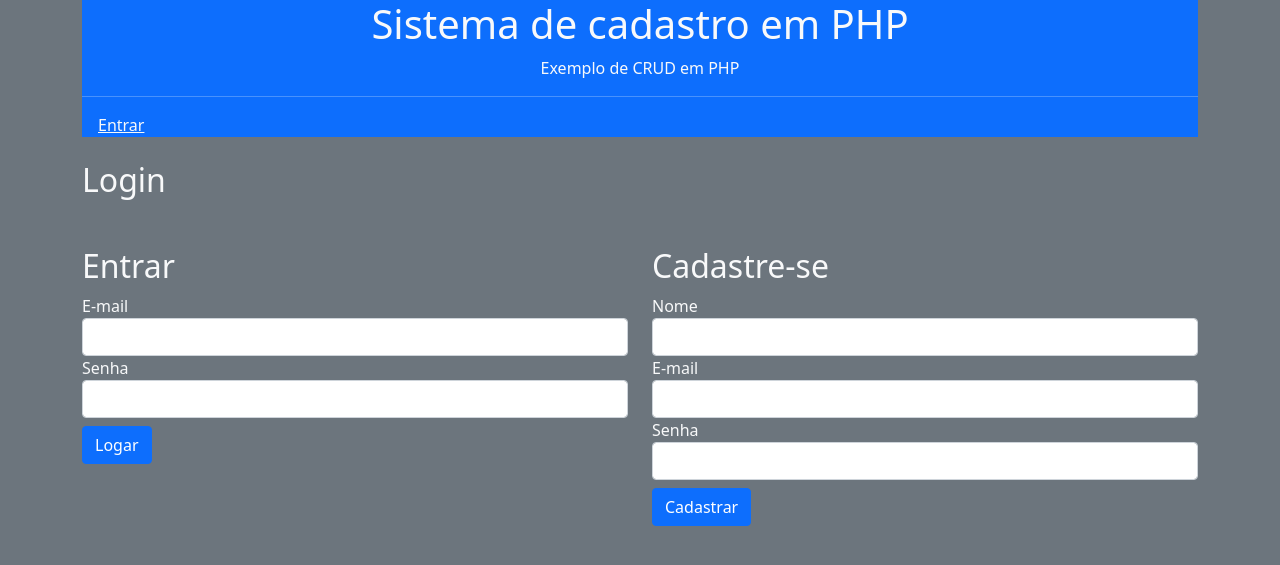
After one commit to leabru29/CRUD-PHP-POO, a PHP site: page /login.php in a window 1280 px wide. The commit adds this page. Shown: the top 565 px of the page. Run offline with PHP 8.4, Linux system fonts and the light colour scheme; some libraries are stand-ins or nearby versions.

Commit message:
Inserindo tela de login e cadastro de usuarios

```diff
--- /dev/null
+++ b/app/Session/Login.php
@@ -0,0 +1,57 @@
+<?php
+
+
+namespace App\Session;
+
+class Login{
+
+    private static function init(){
+        if (session_status() !== PHP_SESSION_ACTIVE) {
+            session_start();
+        }
+    }
+
+    public static function logarUsuario($obUsuario){
+        self::init();
+        $_SESSION['user'] = [
+            'id'    => $obUsuario->id,
+            'name'  => $obUsuario->name,
+            'email' => $obUsuario->email
+        ];
+
+        header('location: index.php');
+        exit;
+    }
+
+    public static function obterUsuarioLogado(){
+        self::init();
+
+        return self::estaLogado() ? $_SESSION['user'] : null;
+    }
+
+    public static function estaLogado(){
+        self::init();
+        return isset($_SESSION['user']['id']);
+    }
+
+    public static function requerLogin(){
+        if(!self::estaLogado()){
+            header('location:login.php');
+            exit;
+        }
+    }
+
+    public static function deslogaUsuario(){
+        self::init();
+        session_destroy();
+
+        header('location:login.php');
+        exit;
+    }
+
+    public static function requerDeslogar(){
+        if(self::estaLogado()){
+            header('location:index.php');
+        }
+    }
+}
--- a/cadastrar.php
+++ b/cadastrar.php
@@ -1,6 +1,8 @@
 <?php
 
 include __DIR__.'/vendor/autoload.php';
+use \App\Session\Login;
+Login::requerLogin();
 
 define('TITLE','Novo Grupo');
 
--- a/editar.php
+++ b/editar.php
@@ -1,6 +1,8 @@
 <?php
 
 include __DIR__.'/vendor/autoload.php';
+use \App\Session\Login;
+Login::requerLogin();
 
 define('TITLE','Editar Grupo');
 
--- a/excluir.php
+++ b/excluir.php
@@ -1,6 +1,8 @@
 <?php
 
 include __DIR__.'/vendor/autoload.php';
+use \App\Session\Login;
+Login::requerLogin();
 
 define('TITLE','Excluir grupo');
 
--- a/includes/header.php
+++ b/includes/header.php
@@ -1,3 +1,12 @@
+<?php
+use \App\Session\Login;
+
+$usuarioLogado = Login::obterUsuarioLogado();
+
+$usuario = $usuarioLogado ? $usuarioLogado['name'].'<a href="logout.php" class="text-light font-weight-bold mx-2">Sair</a>' : '<a href="login.php" class="font-weight-bold text-light mx-2">Entrar</a>';
+
+?>
+
 <!doctype html>
 <html lang="en">
   <head>
@@ -15,4 +24,9 @@
       <div class="jumbotron text-center bg-primary">
         <h1>Sistema de cadastro em PHP</h1>
         <p>Exemplo de CRUD em PHP</p>
+
+        <hr class="border-light">
+        <div class="d-flex justify-content-start m-2">
+          <?=$usuario?>
+        </div>
       </div>
--- /dev/null
+++ b/includes/login-formulario.php
@@ -0,0 +1,51 @@
+<?php
+
+$alertaLogin = strlen($alertaLogin) ? '<div class="alert alert-danger">'.$alertaLogin.'</div>' : '';
+$alertaCadastro = strlen($alertaCadastro) ? '<div class="alert alert-danger">'.$alertaCadastro.'</div>' : '';
+
+?>
+<main>
+
+	<h2 class="mt-4 bold">Login</h2>
+
+	<div class="row mt-5">
+		<div class="col">
+			<h2>Entrar</h2>
+			<form method="POST">
+				<?=$alertaLogin?>
+				<div class="form-group">
+					<label>E-mail</label>
+					<input type="email" name="email" class="form-control" required>
+				</div>
+				<div class="form-group">
+					<label>Senha</label>
+					<input type="password" name="senha" class="form-control" required>
+				</div>
+				<div class="form-group">
+					<button class="btn btn-primary mt-2" type="submit" name="acao" value="logar">Logar</button>
+				</div>
+			</form>
+		</div>
+		<div class="col">
+			<h2>Cadastre-se</h2>
+			<form method="POST">
+			<?=$alertaCadastro?>
+				<div class="form-group">
+					<label>Nome</label>
+					<input type="text" name="nome" class="form-control" required>
+				</div>
+				<div class="form-group">
+					<label>E-mail</label>
+					<input type="email" name="email" class="form-control" required>
+				</div>
+				<div class="form-group">
+					<label>Senha</label>
+					<input type="password" name="senha" class="form-control" required>
+				</div>
+				<div class="form-group">
+					<button class="btn btn-primary mt-2" type="submit" name="acao" value="cadastrar">Cadastrar</button>
+				</div>
+			</form>
+		</div>
+	</div>
+</main>
--- a/index.php
+++ b/index.php
@@ -1,7 +1,8 @@
 <?php
 
 require __DIR__.'/vendor/autoload.php';
-
+use \App\Session\Login;
+Login::requerLogin();
 use \App\Entidades\grupoProduto;
 use \App\Db\Paginacao;
 
--- /dev/null
+++ b/login.php
@@ -0,0 +1,50 @@
+<?php
+
+require __DIR__.'/vendor/autoload.php';
+
+use \App\Session\Login;
+use \App\Entidades\Usuario;
+
+Login::requerDeslogar();
+
+$alertaLogin = '';
+$alertaCadastro = '';
+
+if(isset($_POST['acao'])){
+    switch ($_POST['acao']) {
+        case 'logar':
+
+            $obUsuario = Usuario::obterUsuarioPorEmail($_POST['email']);
+            if (!$obUsuario instanceof Usuario || !password_verify($_POST['senha'],$obUsuario->password)) {
+                $alertaLogin = 'O E-mail ou senha não conferem';
+                break;
+            }
+            Login::logarUsuario($obUsuario);
+        break;
+
+        case 'cadastrar':
+                $obUsuario = Usuario::obterUsuarioPorEmail($_POST['email']);
+                if ($obUsuario instanceof Usuario) {
+                    $alertaCadastro .= 'E-mail já cadastrado';
+                    break;
+                }
+                $obUsuario = new Usuario;
+                $obUsuario->nome = $_POST['nome'];
+                $obUsuario->email = $_POST['email'];
+                $obUsuario->senha = password_hash($_POST['senha'],PASSWORD_DEFAULT);
+                $obUsuario->date = date('Y-m-d H:i:s');
+                $obUsuario->cadastrar();
+                Login::logarUsuario($obUsuario);
+
+        break;
+    }
+}
+
+
+include __DIR__.'/includes/header.php';
+
+include __DIR__.'/includes/login-formulario.php';
+
+include __DIR__.'/includes/footer.php';
+
+?>
```
Also changed, not shown: app/Entidades/Usuario.php (added, +29 -0 lines), logout.php (added, +9 -0 lines).
